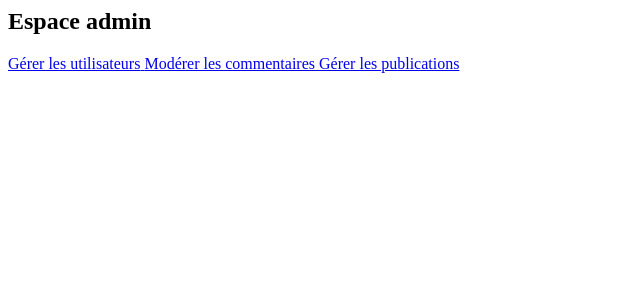
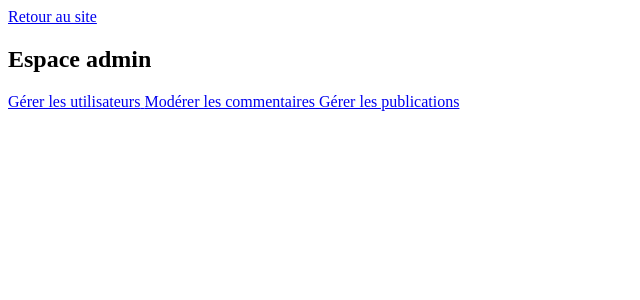
Before and after one commit to Douxzy/Bouge-ton-Paname, a PHP site: page /navbar.php in a window 1280 px wide. Shown: the top 300 px of the page, without its empty margins (0-640 px from the left). Run offline with PHP 8.4, Linux system fonts and the light colour scheme.

Commit message:
Fix/Fix de la Navbar de l'espace admin

```diff
--- a/www/admin/navbar.php
+++ b/www/admin/navbar.php
@@ -1,6 +1,11 @@
 <div class="flex min-h-screen">
     <!-- NAVBAR LATÉRALE -->
+
     <nav class="w-64 bg-white shadow-lg p-6 space-y-6">
+        <a href="../vue/index.php" class="inline-flex items-center gap-2 text-sm font-medium text-white bg-blue-600 px-4 py-2 rounded-lg shadow hover:bg-blue-700 transition">
+            <i class="fas fa-arrow-left"></i>
+            Retour au site
+        </a>
         <h2 class="text-2xl font-bold text-gray-800 mb-4">Espace admin</h2>
 
         <!-- Utilisateurs -->
--- a/www/vue/index.php
+++ b/www/vue/index.php
@@ -179,6 +179,7 @@
       </a>
     <?php endfor; ?>
   </div>
+  <br/>
 <?php endif; ?>
 
 <?php
```
